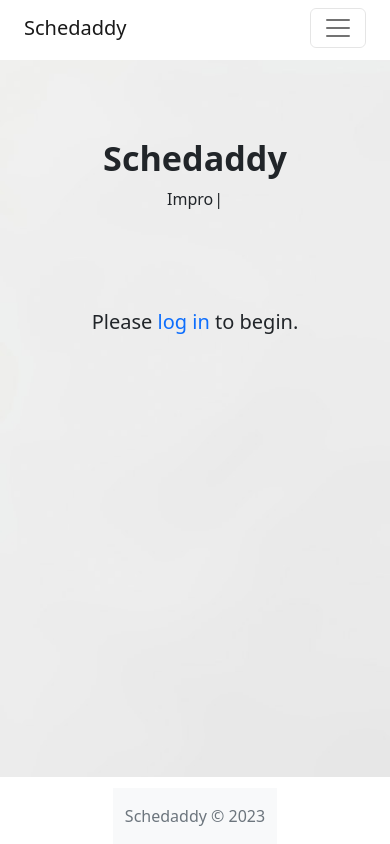
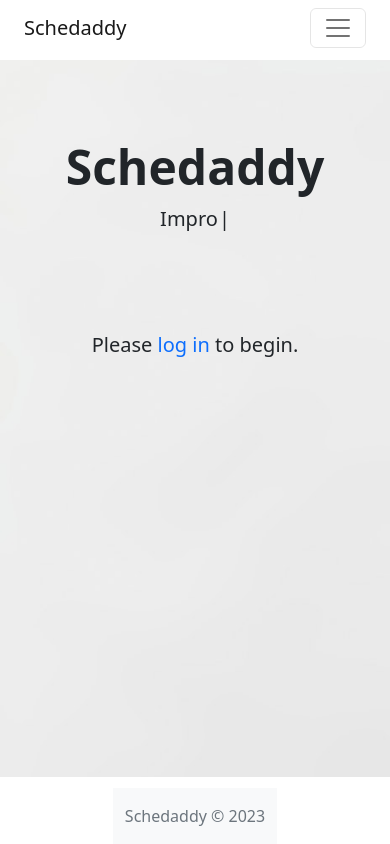
Before and after one commit to cmcnamara15/Schedaddy, a React (Create React App) app in the folder client/: page / in a window 390 px wide. Built offline with nearby package versions, Linux system fonts and the light colour scheme.

Commit message:
changes font sizes on landing page, changes navbar breakpoint

```diff
--- a/client/src/components/LandingPage.js
+++ b/client/src/components/LandingPage.js
@@ -33,8 +33,8 @@ const LandingPage = () => {
           <Row>
             <div className='col-12 col-md-6'>
             <div className ="jumbotron">
-              <h1 className="display-4 fw-semibold">Schedaddy</h1>
-              <div className="App">
+              <h1 className="display-4 fw-semibold" style={{ fontSize: '3rem' }}>Schedaddy</h1>
+              <div className="App" style={{ fontSize: '1.25rem' }}>
                 <Typewriter
                   options={{
                     autoStart: true,
--- a/client/src/components/Navbar.js
+++ b/client/src/components/Navbar.js
@@ -21,7 +21,7 @@ export default function App() {
   }
 
   return (
-    <Navbar expand="lg" className="bg-body-tertiary">
+    <Navbar collapseOnSelect expand="lg" className="bg-body-tertiary">
     <Container fluid className='px-4'>
       <Navbar.Brand href="/">Schedaddy</Navbar.Brand>
       <Navbar.Toggle aria-controls="responsive-navbar-nav" />
```
